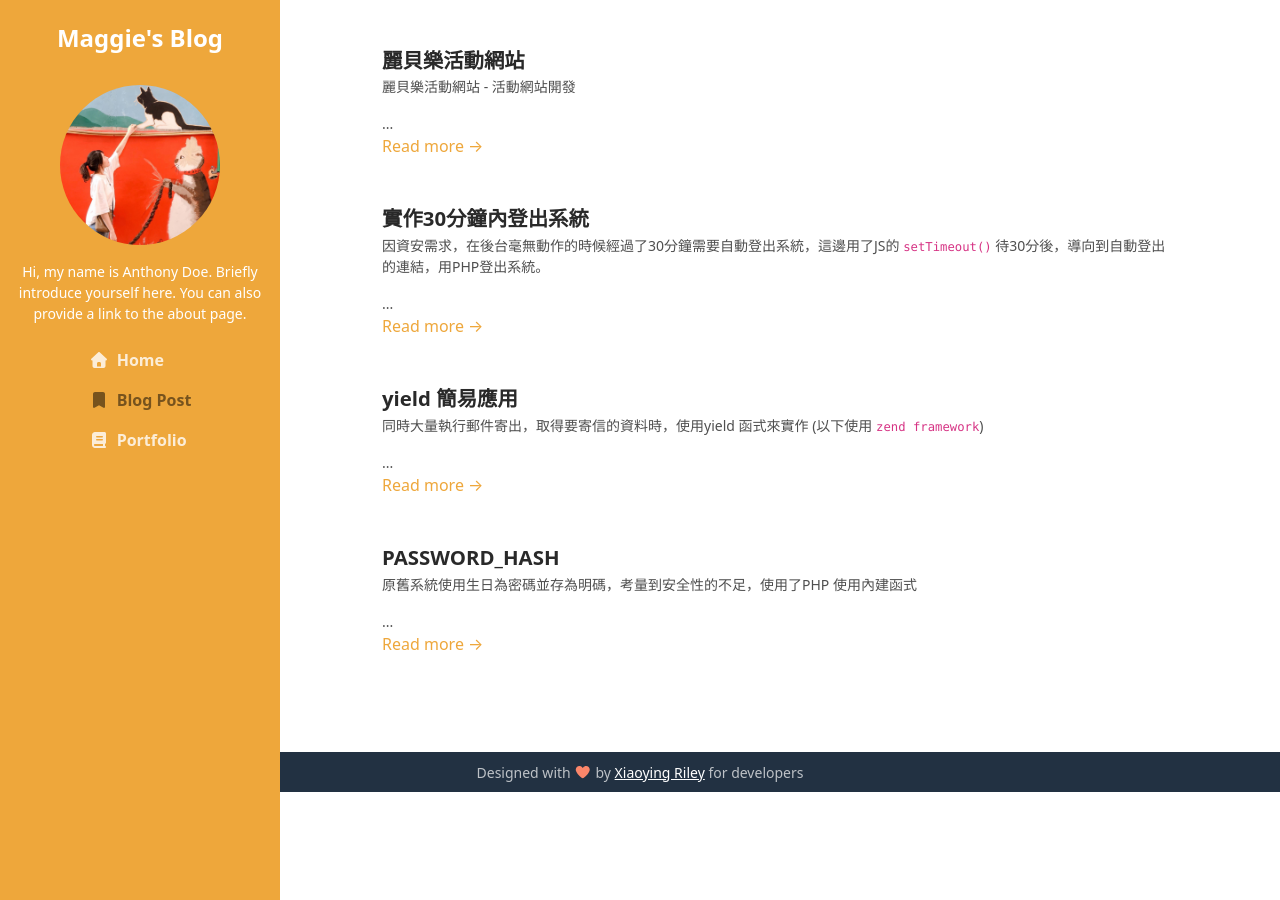
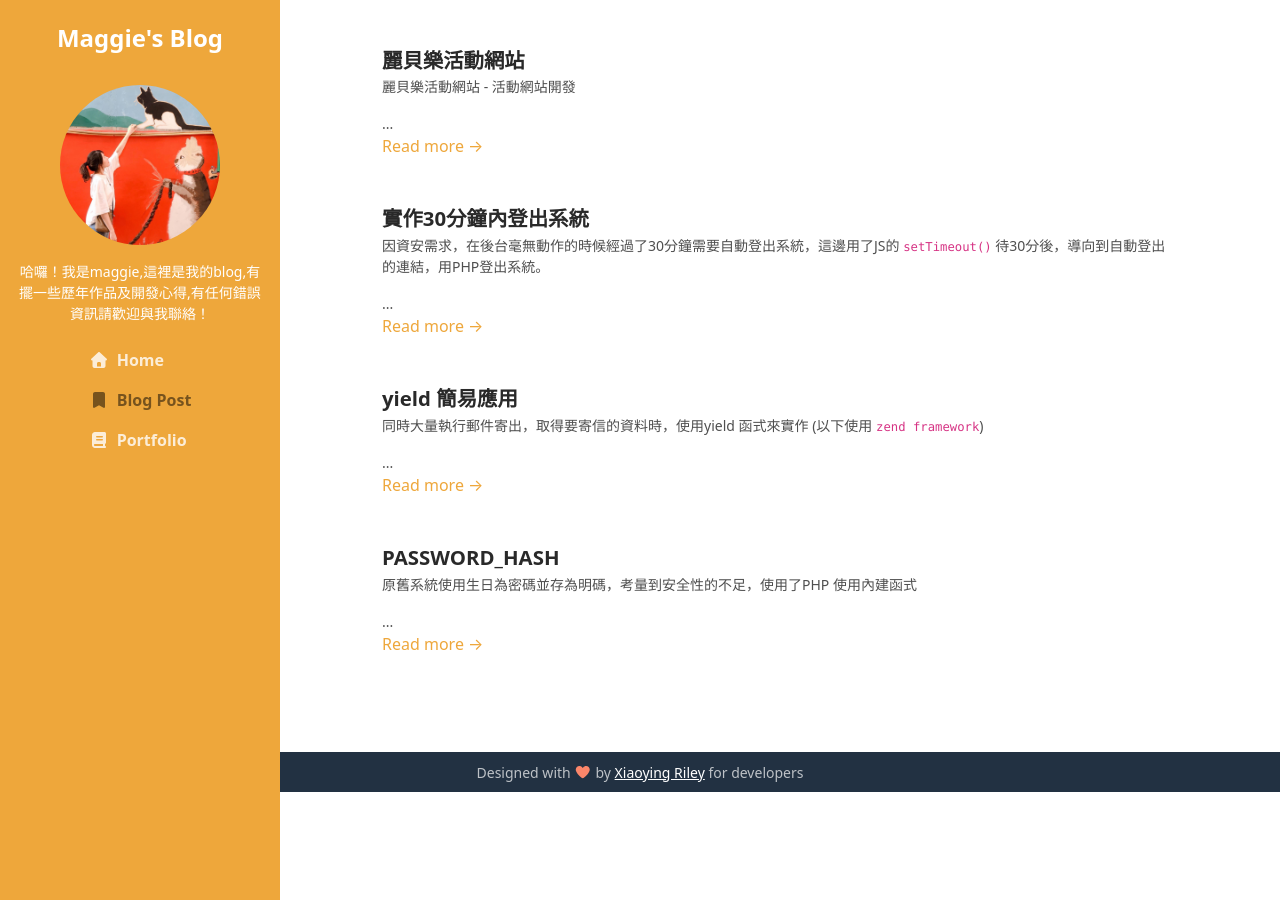
Before and after one commit to cv098150/blog, a Jekyll site: the page built from index.html, in a window 1280 px wide. Built offline with Jekyll 4.4.1, drawn with Linux system fonts in a browser that asks for light colours; nearby versions of some CDN libraries; library files that are not in the unit come from our copies.

Commit message:
[fix]-blog information

```diff
--- a/_includes/nav.html
+++ b/_includes/nav.html
@@ -12,8 +12,7 @@
             <div class="profile-section pt-3 pt-lg-0">
                 <img class="profile-image mb-3 rounded-circle mx-auto" src="assets/images/profile.jpg" alt="image">
 
-                <div class="bio mb-3">Hi, my name is Anthony Doe. Briefly introduce yourself here. You can also
-                    provide a link to the about page.</div>
+                <div class="bio mb-3">哈囉！我是maggie,這裡是我的blog,有擺一些歷年作品及開發心得,有任何錯誤資訊請歡迎與我聯絡！</div>
                 <!--//bio-->
 
             </div>
```
